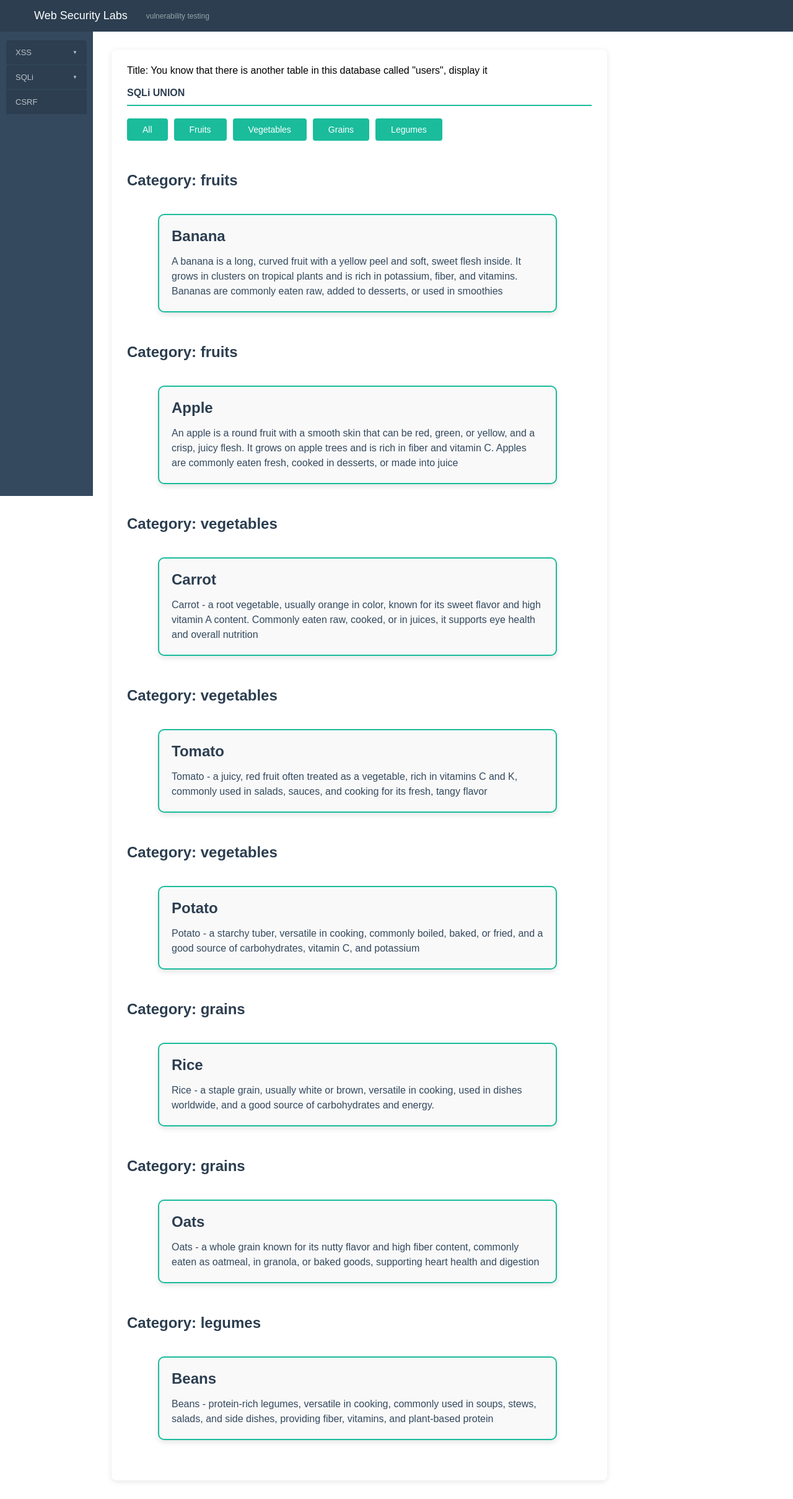
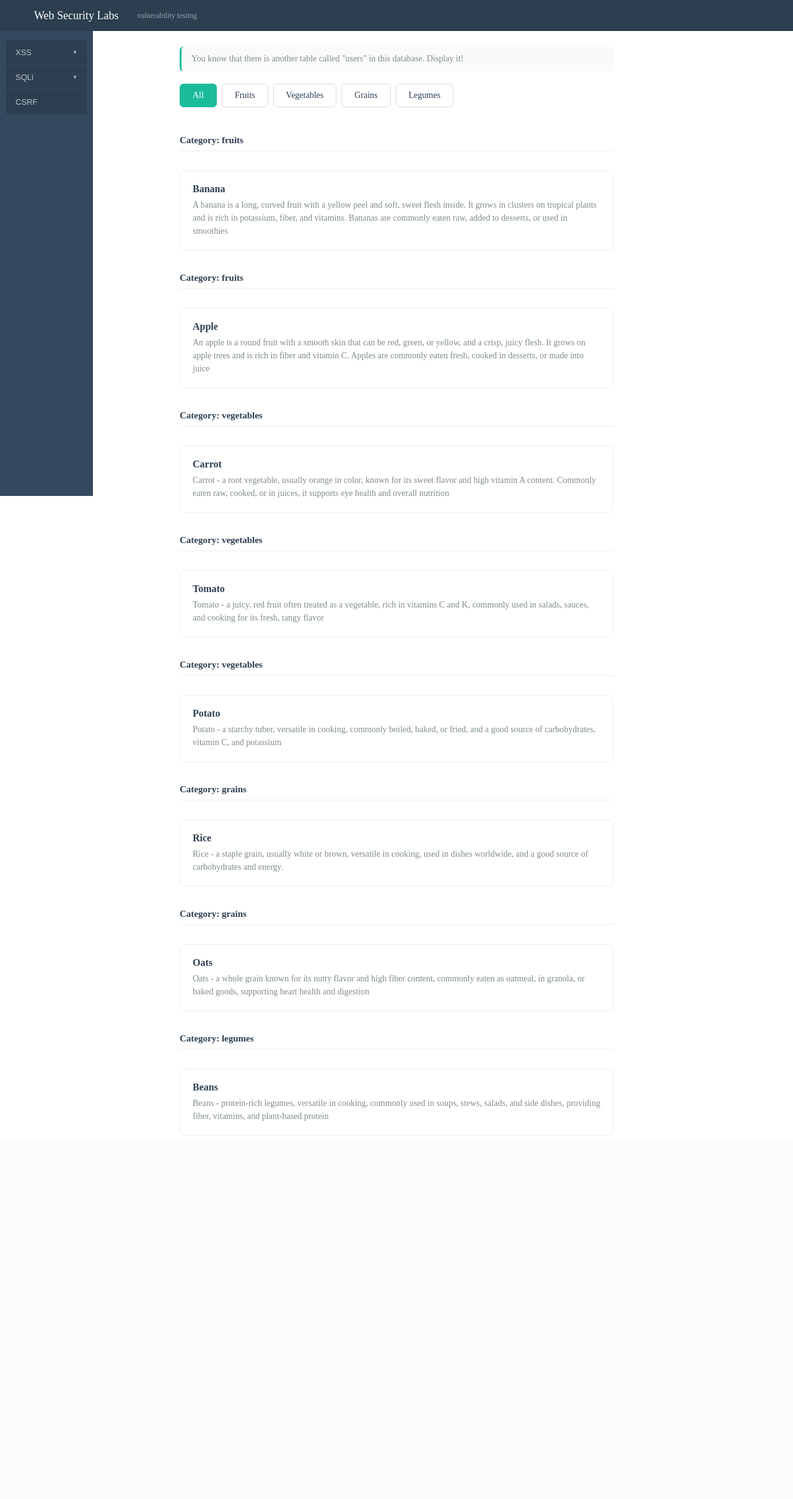
Before and after one commit to NexusFault/Web-Security-Lab, a Flask app: page /sqli/union in a window 1280 px wide. Shown: the whole page at 62% size. After the commit the page ends 1832 px from the top, so only its background shows below. Run offline with Flask 3, Linux system fonts and the light colour scheme; data comes from the database, SQL or seed files in the repository; both versions use the stored data as it was after the commit.

Commit message:
Update Category SQLi and Layout

```diff
--- /dev/null
+++ b/static/css/sqli.css
@@ -0,0 +1,166 @@
+.sqli-page {
+    max-width: 700px;
+    margin: 0 auto;
+}
+
+.sqli-page h2 {
+    font-size: 18px;
+    color: #2c3e50;
+    margin-bottom: 25px;
+    padding-bottom: 12px;
+    border-bottom: 2px solid #1abc9c;
+}
+
+.sqli-page .hint {
+    font-size: 14px;
+    color: #7f8c8d;
+    margin-bottom: 20px;
+    padding: 12px 16px;
+    background: #fafafa;
+    border-radius: 6px;
+    border-left: 3px solid #1abc9c;
+}
+
+.login-form {
+    background: #fafafa;
+    padding: 25px;
+    border-radius: 8px;
+}
+
+.login-form .form-group {
+    margin-bottom: 18px;
+}
+
+.login-form label {
+    display: block;
+    margin-bottom: 8px;
+    color: #2c3e50;
+    font-weight: 500;
+    font-size: 14px;
+}
+
+.login-form input {
+    width: 100%;
+    padding: 12px 15px;
+    border: 1px solid #ddd;
+    border-radius: 6px;
+    font-size: 14px;
+    box-sizing: border-box;
+    transition: border-color 0.2s;
+}
+
+.login-form input:focus {
+    outline: none;
+    border-color: #1abc9c;
+}
+
+.login-form button {
+    padding: 12px 28px;
+    background: #1abc9c;
+    border: none;
+    border-radius: 6px;
+    color: #fff;
+    cursor: pointer;
+    font-size: 14px;
+    transition: background 0.2s;
+}
+
+.login-form button:hover {
+    background: #16a085;
+}
+
+.login-form .result {
+    margin-top: 20px;
+    padding: 12px 16px;
+    border-radius: 6px;
+    font-size: 14px;
+}
+
+.login-form .result.success {
+    background: #d4edda;
+    color: #155724;
+    border: 1px solid #c3e6cb;
+}
+
+.login-form .result.error {
+    background: #f8d7da;
+    color: #721c24;
+    border: 1px solid #f5c6cb;
+}
+
+.login-form .result.info {
+    background: #e7f3ff;
+    color: #0c5460;
+    border: 1px solid #bee5eb;
+}
+
+.category-tabs {
+    display: flex;
+    gap: 8px;
+    margin-bottom: 25px;
+    flex-wrap: wrap;
+}
+
+.category-tabs a {
+    padding: 10px 20px;
+    background: #fff;
+    border: 1px solid #ddd;
+    border-radius: 6px;
+    color: #2c3e50;
+    text-decoration: none;
+    font-size: 14px;
+    transition: all 0.2s;
+}
+
+.category-tabs a:hover,
+.category-tabs a.active {
+    background: #1abc9c;
+    border-color: #1abc9c;
+    color: #fff;
+}
+
+.products-list {
+    display: flex;
+    flex-direction: column;
+    gap: 16px;
+}
+
+.product-card {
+    background: #fff;
+    padding: 20px;
+    border-radius: 8px;
+    border: 1px solid #eee;
+    transition: box-shadow 0.2s;
+}
+
+.product-card:hover {
+    box-shadow: 0 2px 12px rgba(0,0,0,0.08);
+}
+
+.product-card .product-name {
+    font-size: 16px;
+    font-weight: 600;
+    color: #2c3e50;
+    margin-bottom: 6px;
+}
+
+.product-card .product-desc {
+    font-size: 14px;
+    color: #7f8c8d;
+    line-height: 1.5;
+}
+
+.category-header {
+    font-size: 15px;
+    font-weight: 600;
+    color: #2c3e50;
+    margin: 20px 0 15px;
+    padding-bottom: 8px;
+    border-bottom: 1px solid #eee;
+}
+
+.no-products {
+    color: #95a5a6;
+    font-size: 14px;
+    font-style: italic;
+}
--- a/static/css/style.css
+++ b/static/css/style.css
@@ -1,26 +1,11 @@
-* {
-    margin: 0;
-    padding: 0;
-}
-
-body {
-    font-family: Arial, sans-serif;
-    background: white;
-}
-
-.content {
-    margin-left: 150px;
-    margin-top: 50px;
-    padding: 30px;
-}
-
 .top-banner {
     position: fixed;
     top: 0;
     left: 0;
     right: 0;
+    height: 50px;
     background: #2c3e50;
-    padding: 15px 30px;
+    padding: 0 30px;
     display: flex;
     align-items: center;
     gap: 30px;
@@ -48,13 +33,13 @@
     width: 150px;
 }
 
-.buttons {
+.sidebar-nav {
     display: flex;
     flex-direction: column;
     padding: 15px 10px;
 }
 
-.buttons button {
+.sidebar-nav button {
     padding: 12px 15px;
     background: #2c3e50;
     border: none;
@@ -63,47 +48,24 @@
     font-size: 13px;
     color: #bdc3c7;
     text-align: left;
+    transition: all 0.2s;
 }
 
-.buttons button:last-child {
+.sidebar-nav button:last-child {
     border-bottom: none;
 }
 
-.buttons button:hover,
-.buttons button.active {
+.sidebar-nav button:hover,
+.sidebar-nav button.active {
     background: #1abc9c;
     color: #fff;
 }
 
-.form-container {
-    display: none;
-    background: white;
-    border-radius: 8px;
-    padding: 25px;
-    width: 100%;
-    max-width: 750px;
-    box-shadow: 0 2px 10px rgba(0,0,0,0.1);
-}
-
-.form-container.active {
-    display: block;
-}
-
-.form-container h2 {
-    font-size: 16px;
-    color: #2c3e50;
-    margin-bottom: 20px;
-    padding-bottom: 10px;
-    border-bottom: 2px solid #1abc9c;
-}
-
-.xss-dropdown,
-.sql-dropdown {
+.dropdown {
     position: relative;
 }
 
-.xss-dropdown > button,
-.sql-dropdown > button {
+.dropdown > button {
     display: flex;
     align-items: center;
     justify-content: space-between;
@@ -117,23 +79,21 @@
     color: #bdc3c7;
     text-align: left;
     border-radius: 4px 4px 0 0;
+    transition: all 0.2s;
 }
 
-.xss-dropdown > button::after,
-.sql-dropdown > button::after {
+.dropdown > button::after {
     content: "▼";
     font-size: 8px;
     margin-left: 5px;
 }
 
-.xss-dropdown > button:hover,
-.sql-dropdown > button:hover {
+.dropdown > button:hover {
     background: #1abc9c;
     color: #fff;
 }
 
-.xss-submenu,
-.sql-submenu {
+.dropdown-menu {
     display: none;
     position: absolute;
     left: 100%;
@@ -143,15 +103,14 @@
     border-radius: 4px;
     overflow: hidden;
     box-shadow: 2px 2px 10px rgba(0,0,0,0.3);
+    z-index: 100;
 }
 
-.xss-dropdown:hover .xss-submenu,
-.sql-dropdown:hover .sql-submenu {
+.dropdown:hover .dropdown-menu {
     display: flex;
 }
 
-.xss-submenu button,
-.sql-submenu button {
+.dropdown-menu button {
     padding: 12px 15px;
     background: #2c3e50;
     border: none;
@@ -162,237 +121,14 @@
     text-align: left;
     white-space: nowrap;
     min-width: 120px;
+    transition: all 0.2s;
 }
 
-.xss-submenu button:last-child,
-.sql-submenu button:last-child {
+.dropdown-menu button:last-child {
     border-bottom: none;
 }
 
-.xss-submenu button:hover,
-.sql-submenu button:hover {
+.dropdown-menu button:hover {
     background: #1abc9c;
     color: #fff;
 }
-
-.xss-layout {
-    display: flex;
-    gap: 20px;
-}
-
-.left-side {
-    display: flex;
-    flex-direction: column;
-    gap: 10px;
-}
-
-.right-side {
-    flex: 1;
-    min-width: 300px;
-}
-
-.form-group {
-    margin-bottom: 20px;
-}
-
-.form-group label {
-    display: block;
-    margin-bottom: 8px;
-    color: #2c3e50;
-    font-weight: 500;
-}
-
-.search-box {
-    display: flex;
-    gap: 10px;
-}
-
-.search-box input {
-    flex: 1;
-    padding: 10px 50px;
-    border: 1px solid #bdc3c7;
-    border-radius: 4px;
-    font-size: 14px;
-}
-
-.search-box button {
-    padding: 10px 20px;
-    background: #1abc9c;
-    border: none;
-    border-radius: 4px;
-    color: #fff;
-    cursor: pointer;
-    font-size: 14px;
-}
-
-.search-box button:hover {
-    background: #16a085;
-}
-
-.search-result {
-    margin-top: 15px;
-    padding: 15px;
-    background: #f8f9fa;
-    border-radius: 4px;
-    min-height: 50px;
-}
-
-.search-result p {
-    color: #7f8c8d;
-}
-
-.hotels-list {
-    display: flex;
-    flex-direction: column;
-    gap: 15px;
-}
-
-.hotel-card {
-    background: white;
-    padding: 15px;
-    border-radius: 6px;
-    box-shadow: 0 1px 5px rgba(0,0,0,0.1);
-}
-
-.storage-layout {
-    display: flex;
-    gap: 30px;
-}
-
-.comment-form {
-    background: #f8f9fa;
-    padding: 20px;
-    border-radius: 6px;
-    min-width: 280px;
-}
-
-.comment-form h3 {
-    margin-bottom: 15px;
-    color: #2c3e50;
-}
-
-.comment-form input,
-.comment-form textarea {
-    width: 100%;
-    padding: 10px;
-    border: 1px solid #bdc3c7;
-    border-radius: 4px;
-    font-size: 14px;
-    font-family: Arial, sans-serif;
-    margin-bottom: 15px;
-    box-sizing: border-box;
-}
-
-.comment-form textarea {
-    resize: vertical;
-}
-
-.submit-btn {
-    padding: 10px 25px;
-    background: #1abc9c;
-    border: none;
-    border-radius: 4px;
-    color: white;
-    cursor: pointer;
-    font-size: 14px;
-}
-
-.submit-btn:hover {
-    background: #16a085;
-}
-
-.comments-list {
-    display: flex;
-    flex-direction: column;
-    gap: 15px;
-}
-
-.comment-card {
-    background: white;
-    padding: 15px;
-    border-radius: 6px;
-    box-shadow: 0 1px 5px rgba(0,0,0,0.1);
-}
-
-.comment-header {
-    display: flex;
-    justify-content: space-between;
-    margin-bottom: 10px;
-}
-
-.comment-name {
-    font-weight: bold;
-    color: #2c3e50;
-}
-
-.comment-date {
-    color: #95a5a6;
-    font-size: 12px;
-}
-
-.comment-text {
-    color: #34495e;
-    line-height: 1.5;
-}
-
-.no-comments {
-    color: #7f8c8d;
-    font-style: italic;
-}
-
-.button {
-    display: flex;
-    padding: 10px 25px;
-    background: #1abc9c;
-    border: none;
-    border-radius: 4px;
-    color: white;
-    cursor: pointer;
-    font-size: 14px;
-}
-
-.button-row{
-    display: flex;
-    align-items: center;
-    gap: 10px;
-}
-
-.button .login {
-    margin-left: auto;
-}
-
-.button:hover {
-    background: #16a085;
-}
-
-.product-type{
-    margin-top: 50px;
-    display: flex;
-    justify-content: left;
-    font-size: 24px;
-    font-weight: bold;
-    color: #2c3e50
-}
-
-.product-card {
-    border: 2px solid #1abc9c;
-    border-radius: 10px;
-    padding: 20px;
-    max-width: 600px;
-    margin: 40px 50px;
-    background-color: #f9f9f9;
-    box-shadow: 0 4px 8px rgba(0,0,0,0.1);
-}
-
-.product-card .title {
-    font-size: 24px;
-    font-weight: bold;
-    color: #2c3e50;
-    margin-bottom: 15px;
-}
-
-.product-card .description {
-    font-size: 16px;
-    color: #34495e;
-    line-height: 1.5;
-}
--- a/static/js/layout.js
+++ b/static/js/layout.js
@@ -8,20 +8,20 @@
         </div>
 
         <div class="sidebar">
-            <nav class="buttons">
-                <div class="xss-dropdown">
+            <nav class="sidebar-nav">
+                <div class="dropdown">
                     <button>XSS</button>
-                    <div class="xss-submenu">
-                        <button data-form="reflected">Reflected XSS</button>
-                        <button data-form="storage">Storage XSS</button>
-                        <button data-form="dom">DOM XSS</button>
+                    <div class="dropdown-menu">
+                        <button data-form="xss/reflected">Reflected XSS</button>
+                        <button data-form="xss/storage">Storage XSS</button>
+                        <button data-form="xss/dom">DOM XSS</button>
                     </div>
                 </div>
-                <div class="sql-dropdown">
+                <div class="dropdown">
                     <button>SQLi</button>
-                    <div class="sql-submenu">
-                        <button data-form="login">SQLi login</button>
-                        <button data-form="union">SQLi Union</button>
+                    <div class="dropdown-menu">
+                        <button data-form="sqli/login">SQLi Login</button>
+                        <button data-form="sqli/union">SQLi Union</button>
                     </div>
                 </div>
                 <button data-form="csrf">CSRF</button>
@@ -29,20 +29,19 @@
         </div>
     `;
 
-    document.querySelectorAll('.xss-submenu button').forEach(btn => {
+    document.querySelectorAll('.dropdown-menu button').forEach(btn => {
         btn.addEventListener('click', () => {
             const formId = btn.getAttribute('data-form');
-            window.location.href = `/xss/${formId}`;
+            window.location.href = `/${formId}`;
         });
     });
 
-    document.querySelectorAll('.sql-submenu button').forEach(btn => {
+    document.querySelectorAll('.sidebar-nav > button[data-form]').forEach(btn => {
         btn.addEventListener('click', () => {
             const formId = btn.getAttribute('data-form');
-            window.location.href = `/sqli/${formId}`;
+            window.location.href = `/${formId}`;
         });
     });
-
 };
 
 document.addEventListener('DOMContentLoaded', createLayout);
--- a/templates/SQLi/sqli-union.html
+++ b/templates/SQLi/sqli-union.html
@@ -3,52 +3,45 @@
 <head>
     <meta charset="UTF-8">
     <meta name="viewport" content="width=device-width, initial-scale=1.0">
-    <title>Web Security Lab</title>
+    <title>SQLi UNION</title>
     <link rel="stylesheet" href="{{ url_for('static', filename='css/style.css') }}">
+    <link rel="stylesheet" href="{{ url_for('static', filename='css/layout.css') }}">
+    <link rel="stylesheet" href="{{ url_for('static', filename='css/sqli.css') }}">
 </head>
 <body>
     <div id="layout"></div>
     <div class="content">
         <div class="form-container active">
-                    Title: You know that there is another table in this database called "users", display it<br><br>
+            <div class="sqli-page">
                 <h2>SQLi UNION</h2>
-                    <div class="button-row">
-                        <form action="" method="GET">
-                            <button class="button">All</button>
-                        </form>
-                        <form action="" method="GET">
-                            <input type="hidden" name="category" value="fruits">
-                            <button class="button">Fruits</button>
-                        </form>
-                        <form action="" method="GET">
-                            <input type="hidden" name="category" value="vegetables">
-                            <button class="button">Vegetables</button>
-                        </form>
-                        <form action="" method="GET">
-                            <input type="hidden" name="category" value="grains">
-                            <button class="button">Grains</button>
-                        </form>
-                        <form action="" method="GET">
-                            <input type="hidden" name="category" value="legumes">
-                            <button class="button">Legumes</button>
-                        </form>
+                <p class="hint">You know that there is another table called "users" in this database. Display it!</p>
+                <div class="category-tabs">
+                    <a href="?category=" class="{{ 'active' if not request.args.get('category') else '' }}">All</a>
+                    <a href="?category=fruits" class="{{ 'active' if request.args.get('category') == 'fruits' else '' }}">Fruits</a>
+                    <a href="?category=vegetables" class="{{ 'active' if request.args.get('category') == 'vegetables' else '' }}">Vegetables</a>
+                    <a href="?category=grains" class="{{ 'active' if request.args.get('category') == 'grains' else '' }}">Grains</a>
+                    <a href="?category=legumes" class="{{ 'active' if request.args.get('category') == 'legumes' else '' }}">Legumes</a>
                 </div>
+                <div class="products-list">
+                    {% if query_param %}
                         {% for product in results %}
-                    {% if query_param %}
                             <div class="product-card">
-                            <div class="title">{{ product[0] }}</div>
-                            <div class="description">{{ product[1] }}</div>
+                                <div class="product-name">{{ product[0] }}</div>
+                                <div class="product-desc">{{ product[1] }}</div>
                             </div>
+                        {% endfor %}
                     {% else %}
-                        <div class="product-type">
-                            Category: {{ product[0] }}
+                        {% for product in results %}
+                            <div class="category-header">Category: {{ product[0] }}</div>
+                            <div class="product-card">
+                                <div class="product-name">{{ product[1] }}</div>
+                                <div class="product-desc">{{ product[2] }}</div>
                             </div>
-                        <div class="product-card">
-                            <div class="title">{{ product[1] }}</div>
-                            <div class="description">{{ product[2] }}</div>
+                        {% endfor %}
+                    {% endif %}
                 </div>
-                    {% endif %}
-                {% endfor %}
+            </div>
+        </div>
     </div>
     <script src="{{ url_for('static', filename='js/layout.js') }}"></script>
 </body>
```
Also changed, not shown: sqli_login.sql (added, +55 -0 lines), templates/SQLi/sqli-login.html (+14 -11 lines). Lines whose indentation alone changed are shown as unchanged.
